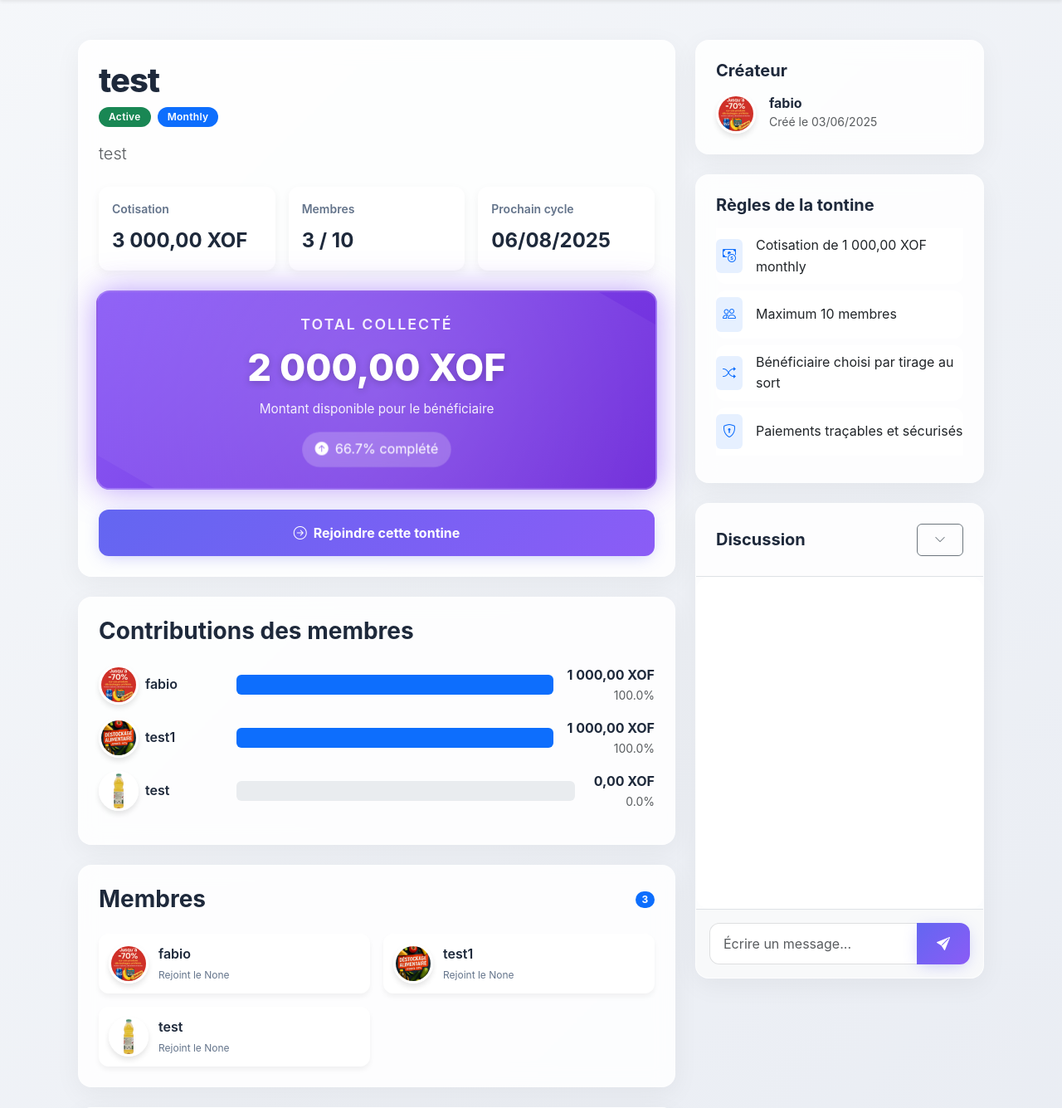
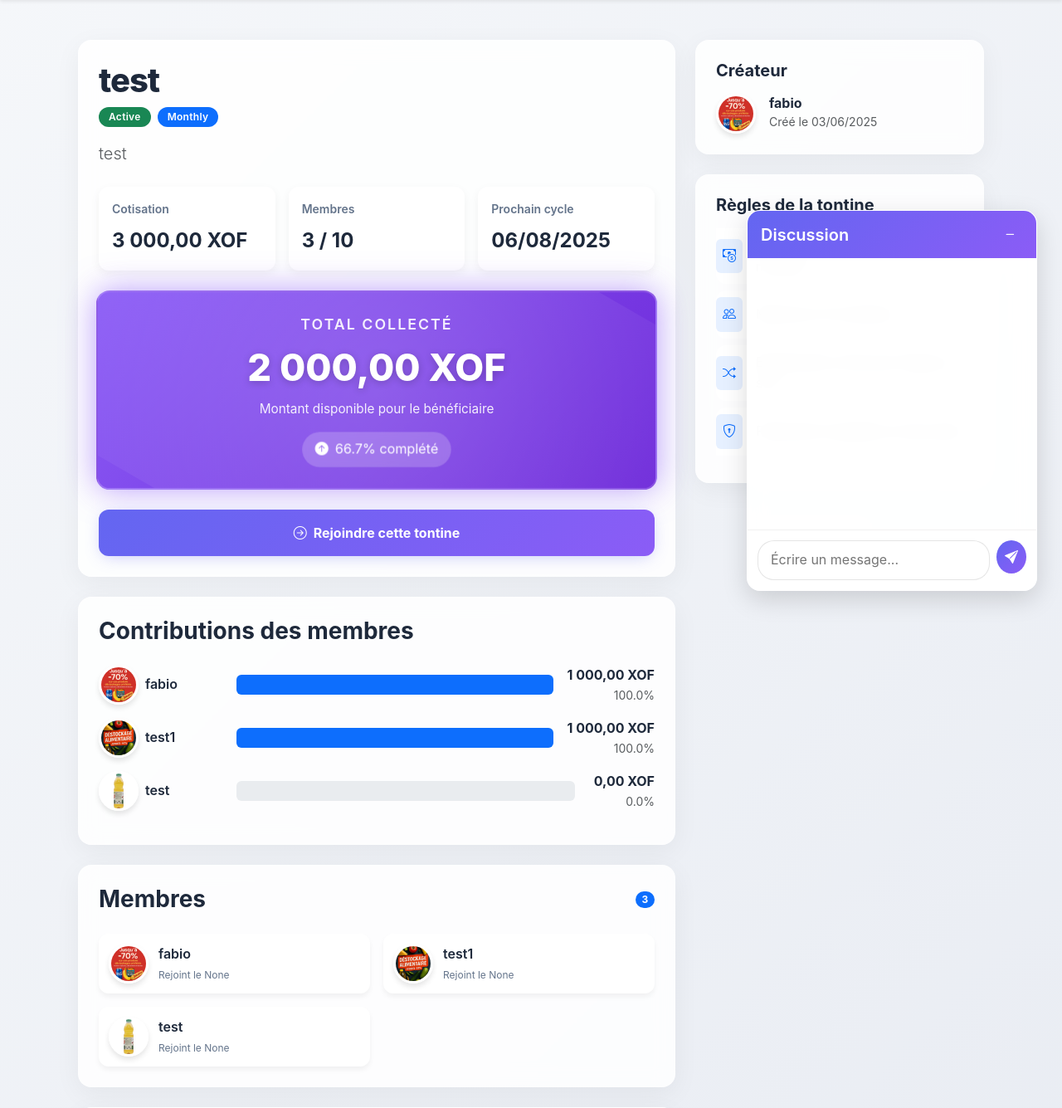
Before and after one commit to himralefort/Tontineplus, a Flask app: page /tontines/1 in a window 1280 px wide. Shown: the part 58-1393 px from the top of the page at 83% size. Run offline with Flask 3, Linux system fonts and the light colour scheme; some libraries are stand-ins or nearby versions.

Commit message:
Update detail.html

```diff
--- a/templates/tontines/detail.html
+++ b/templates/tontines/detail.html
@@ -217,27 +217,61 @@
         letter-spacing: 0.05em;
     }
 
-    /* Chat Styles */
-    .chat-wrapper {
+    /* Chat Styles - MODIFIED FOR FLOATING BUBBLE */
+    .chat-bubble-container {
+        position: fixed;
+        bottom: 30px;
+        right: 30px;
+        width: 350px;
+        z-index: 1000;
         transition: all 0.3s ease;
-        max-height: 500px;
+    }
+
+    .chat-bubble {
+        border-radius: 16px;
         overflow: hidden;
-    }
-
-    .chat-wrapper.collapsed {
-        max-height: 0;
-    }
-
-    .chat-container {
+        box-shadow: 0 10px 30px rgba(0, 0, 0, 0.15);
+        background: rgba(255, 255, 255, 0.95);
+        backdrop-filter: blur(var(--glass-blur));
+        -webkit-backdrop-filter: blur(var(--glass-blur));
+        border: 1px solid rgba(255, 255, 255, 0.18);
+    }
+
+    .chat-header {
+        padding: 12px 16px;
+        background: linear-gradient(135deg, var(--primary-color) 0%, var(--secondary-color) 100%);
+        color: white;
+        display: flex;
+        justify-content: space-between;
+        align-items: center;
+        cursor: pointer;
+    }
+
+    .chat-header h5 {
+        margin: 0;
+        font-weight: 600;
+    }
+
+    .chat-toggle {
+        background: none;
+        border: none;
+        color: white;
+        font-size: 1.2rem;
+    }
+
+    .chat-body {
         height: 400px;
+        display: flex;
+        flex-direction: column;
+    }
+
+    .chat-messages {
+        flex: 1;
         overflow-y: auto;
-        scroll-behavior: smooth;
+        padding: 16px;
         display: flex;
         flex-direction: column;
         gap: 12px;
-        padding: 16px;
-        background: rgba(255, 255, 255, 0.8);
-        border-radius: 16px;
     }
 
     .chat-message {
@@ -311,6 +345,37 @@
 
     .message-sent .message-time {
         color: rgba(255, 255, 255, 0.8);
+    }
+
+    .chat-input-container {
+        padding: 12px;
+        border-top: 1px solid rgba(0, 0, 0, 0.05);
+        background: white;
+    }
+
+    .chat-input-group {
+        display: flex;
+    }
+
+    .chat-input {
+        flex: 1;
+        border-radius: 20px;
+        padding: 10px 15px;
+        border: 1px solid rgba(0, 0, 0, 0.1);
+        outline: none;
+    }
+
+    .chat-send-btn {
+        margin-left: 8px;
+        border-radius: 50%;
+        width: 40px;
+        height: 40px;
+        display: flex;
+        align-items: center;
+        justify-content: center;
+        background: linear-gradient(135deg, var(--primary-color) 0%, var(--secondary-color) 100%);
+        color: white;
+        border: none;
     }
 
     /* Typing indicator */
@@ -350,9 +415,20 @@
     }
 
     /* Notification badge */
-    #chat-notification-badge {
-        top: 20px;
-        right: 20px;
+    .chat-notification-badge {
+        position: absolute;
+        top: -8px;
+        right: -8px;
+        width: 24px;
+        height: 24px;
+        border-radius: 50%;
+        background-color: var(--danger-color);
+        color: white;
+        display: flex;
+        align-items: center;
+        justify-content: center;
+        font-size: 0.7rem;
+        font-weight: bold;
         animation: pulse 1.5s infinite;
     }
 
@@ -364,6 +440,12 @@
 
     .new-message {
         animation: messageIn 0.3s ease;
+    }
+
+    /* Draggable chat */
+    .chat-bubble.draggable {
+        cursor: move;
+        user-select: none;
     }
 
     /* Custom Scrollbar */
@@ -1078,40 +1160,35 @@
                     </li>
                 </ul>
             </div>
-
-            <!-- Chat Section -->
-            <div class="glass-card p-0 overflow-hidden">
-                <div class="p-4 border-bottom d-flex justify-content-between align-items-center">
-                    <h5 class="mb-0 fw-bold">Discussion</h5>
-                    <button id="toggle-chat" class="btn btn-sm btn-outline-secondary">
-                        <i class="bi bi-chevron-down"></i>
+        </div>
+    </div>
+</div>
+
+<!-- Floating Chat Bubble -->
+<div class="chat-bubble-container">
+    <div class="chat-bubble draggable">
+        <div class="chat-header">
+            <h5>Discussion</h5>
+            <button class="chat-toggle">
+                <i class="bi bi-dash"></i>
+            </button>
+            <span class="chat-notification-badge" style="display: none;">0</span>
+        </div>
+        <div class="chat-body">
+            <div class="chat-messages" id="chat-container">
+                <!-- Messages will appear here -->
+            </div>
+            <div class="chat-input-container">
+                <div class="chat-input-group">
+                    <input type="text" class="chat-input" id="message-input" placeholder="Écrire un message..." autocomplete="off">
+                    <button class="chat-send-btn" id="send-button">
+                        <i class="bi bi-send-fill"></i>
                     </button>
-                </div>
-                <div class="chat-wrapper">
-                    <div id="chat-container" class="chat-container p-3">
-                        <!-- Messages will appear here -->
-                    </div>
-                    <div class="p-3 border-top bg-light">
-                        <div class="input-group">
-                            <input type="text" id="message-input" class="form-control form-control-modern"
-                                   placeholder="Écrire un message..." autocomplete="off">
-                            <button class="btn btn-neon" id="send-button">
-                                <i class="bi bi-send-fill"></i>
-                            </button>
-                        </div>
-                    </div>
                 </div>
             </div>
         </div>
     </div>
 </div>
-
-<!-- Notification Badge -->
-<span id="chat-notification-badge" class="position-fixed top-0 start-100 translate-middle badge rounded-pill bg-danger"
-      style="display: none; z-index: 9999;">
-    <i class="bi bi-chat-fill"></i>
-    <span class="visually-hidden">Nouveaux messages</span>
-</span>
 
 <!-- Floating Action Button -->
 {% if current_user.id == tontine.creator_id or current_user.admin %}
@@ -1447,11 +1524,67 @@
         const chatContainer = document.getElementById('chat-container');
         const messageInput = document.getElementById('message-input');
         const sendButton = document.getElementById('send-button');
-        const toggleChat = document.getElementById('toggle-chat');
-        const chatWrapper = document.querySelector('.chat-wrapper');
-        const notificationBadge = document.getElementById('chat-notification-badge');
+        const chatToggle = document.querySelector('.chat-toggle');
+        const chatBubble = document.querySelector('.chat-bubble');
+        const chatBody = document.querySelector('.chat-body');
+        const notificationBadge = document.querySelector('.chat-notification-badge');
         let isChatCollapsed = false;
         let unreadMessages = 0;
+
+        // Make chat bubble draggable
+        let isDragging = false;
+        let offsetX, offsetY;
+
+        chatBubble.addEventListener('mousedown', (e) => {
+            // Only drag if clicking on the header
+            if (e.target.closest('.chat-header')) {
+                isDragging = true;
+                offsetX = e.clientX - chatBubble.getBoundingClientRect().left;
+                offsetY = e.clientY - chatBubble.getBoundingClientRect().top;
+                chatBubble.style.cursor = 'grabbing';
+            }
+        });
+
+        document.addEventListener('mousemove', (e) => {
+            if (!isDragging) return;
+
+            const container = document.querySelector('.chat-bubble-container');
+            const containerRect = container.getBoundingClientRect();
+            const bubbleRect = chatBubble.getBoundingClientRect();
+
+            let left = e.clientX - offsetX - containerRect.left;
+            let top = e.clientY - offsetY - containerRect.top;
+
+            // Boundary checks
+            left = Math.max(0, Math.min(left, containerRect.width - bubbleRect.width));
+            top = Math.max(0, Math.min(top, containerRect.height - bubbleRect.height));
+
+            chatBubble.style.left = `${left}px`;
+            chatBubble.style.top = `${top}px`;
+        });
+
+        document.addEventListener('mouseup', () => {
+            isDragging = false;
+            chatBubble.style.cursor = 'move';
+        });
+
+        // Toggle chat collapse/expand
+        chatToggle.addEventListener('click', function() {
+            isChatCollapsed = !isChatCollapsed;
+            if (isChatCollapsed) {
+                chatBody.style.display = 'none';
+                chatToggle.innerHTML = '<i class="bi bi-plus"></i>';
+            } else {
+                chatBody.style.display = 'block';
+                chatToggle.innerHTML = '<i class="bi bi-dash"></i>';
+                unreadMessages = 0;
+                updateNotificationBadge();
+                // Scroll to bottom when expanding
+                setTimeout(() => {
+                    chatContainer.scrollTop = chatContainer.scrollHeight;
+                }, 100);
+            }
+        });
 
         // Rejoindre la room de discussion
         socket.emit('join', {
@@ -1459,31 +1592,18 @@
             username: "{{ current_user.username }}"
         });
 
-        // Basculer l'état du chat (réduit/agrandi)
-        toggleChat.addEventListener('click', function() {
-            isChatCollapsed = !isChatCollapsed;
-            chatWrapper.classList.toggle('collapsed', isChatCollapsed);
-            toggleChat.innerHTML = isChatCollapsed ?
-                '<i class="bi bi-chevron-up"></i>' :
-                '<i class="bi bi-chevron-down"></i>';
-
-            // Si on ouvre le chat, réinitialiser les notifications
-            if (!isChatCollapsed) {
-                unreadMessages = 0;
-                updateNotificationBadge();
-            }
-        });
-
         // Recevoir un nouveau message
         socket.on('new_message', function(data) {
             const isCurrentUser = data.user_id == currentUserId;
 
             const messageElement = createMessageElement(data, isCurrentUser);
             chatContainer.appendChild(messageElement);
-            chatContainer.scrollTop = chatContainer.scrollHeight;
-
-            // Si le chat est réduit ou si ce n'est pas notre message, incrémenter les notifications
-            if (isChatCollapsed || !isCurrentUser) {
+
+            // Scroll to bottom if chat is expanded and it's our message or chat is not collapsed
+            if (!isChatCollapsed || isCurrentUser) {
+                chatContainer.scrollTop = chatContainer.scrollHeight;
+            } else {
+                // Increment notification if chat is collapsed and it's not our message
                 unreadMessages++;
                 updateNotificationBadge();
             }
@@ -1537,7 +1657,7 @@
         // Créer un élément de message
         function createMessageElement(data, isCurrentUser) {
             const messageDiv = document.createElement('div');
-            messageDiv.className = `chat-message ${isCurrentUser ? 'message-sent' : 'message-received'} new-message`;
+            messageDiv.className = `chat-message ${isCurrentUser ? 'message-sent' : 'message-received'} new-message';
 
             const timestamp = new Date(data.timestamp);
             const timeString = timestamp.toLocaleTimeString([], { hour: '2-digit', minute: '2-digit' });
@@ -1562,19 +1682,12 @@
         // Mettre à jour le badge de notification
         function updateNotificationBadge() {
             if (unreadMessages > 0) {
-                notificationBadge.style.display = 'block';
-                notificationBadge.innerHTML = `<i class="bi bi-chat-fill"></i> ${unreadMessages}`;
+                notificationBadge.style.display = 'flex';
+                notificationBadge.textContent = unreadMessages;
             } else {
                 notificationBadge.style.display = 'none';
             }
         }
-
-        // Cliquer sur le badge pour ouvrir le chat
-        notificationBadge.addEventListener('click', function() {
-            if (isChatCollapsed) {
-                toggleChat.click();
-            }
-        });
 
         // Charger l'historique du chat
         fetch(`/tontines/${room}/chat`)
```
